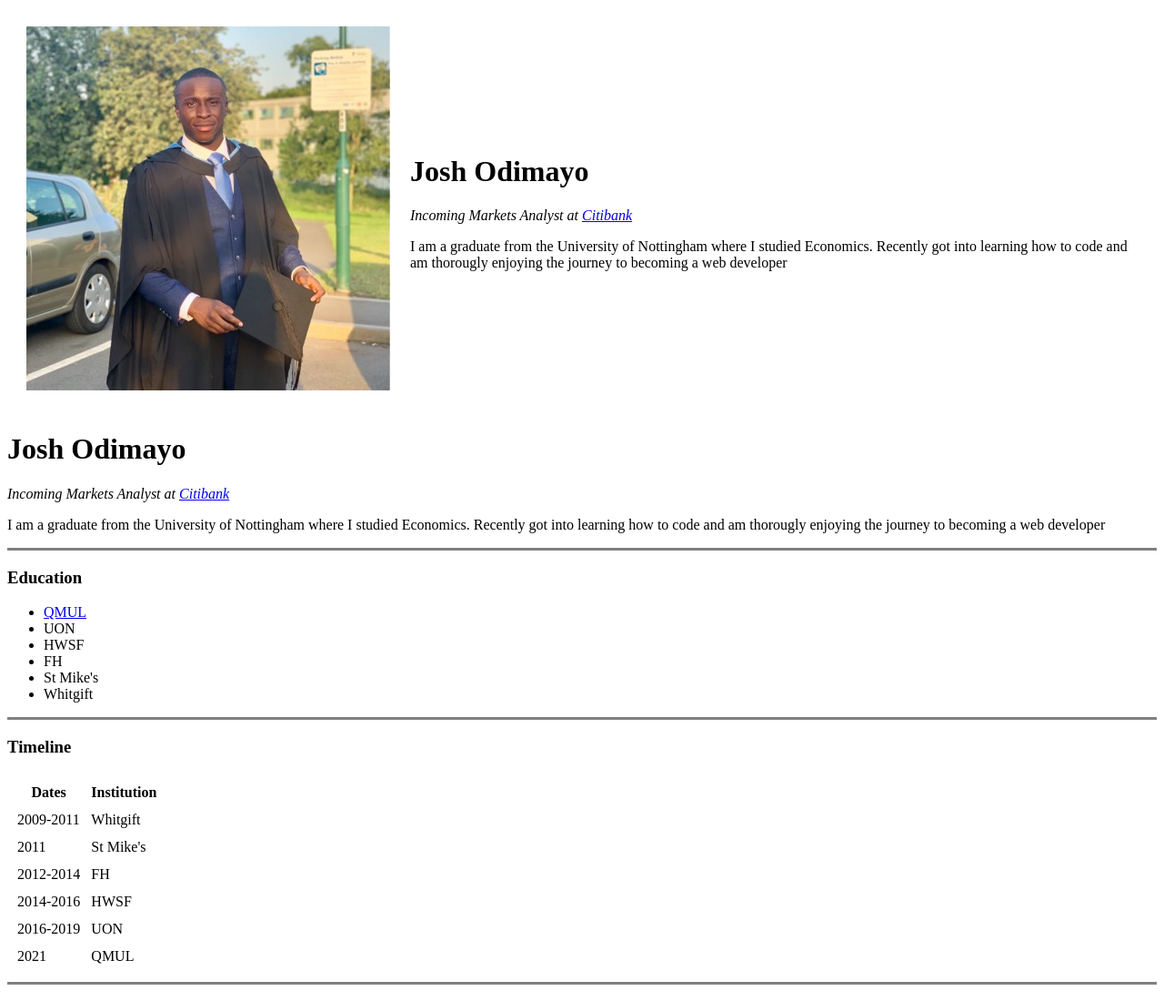
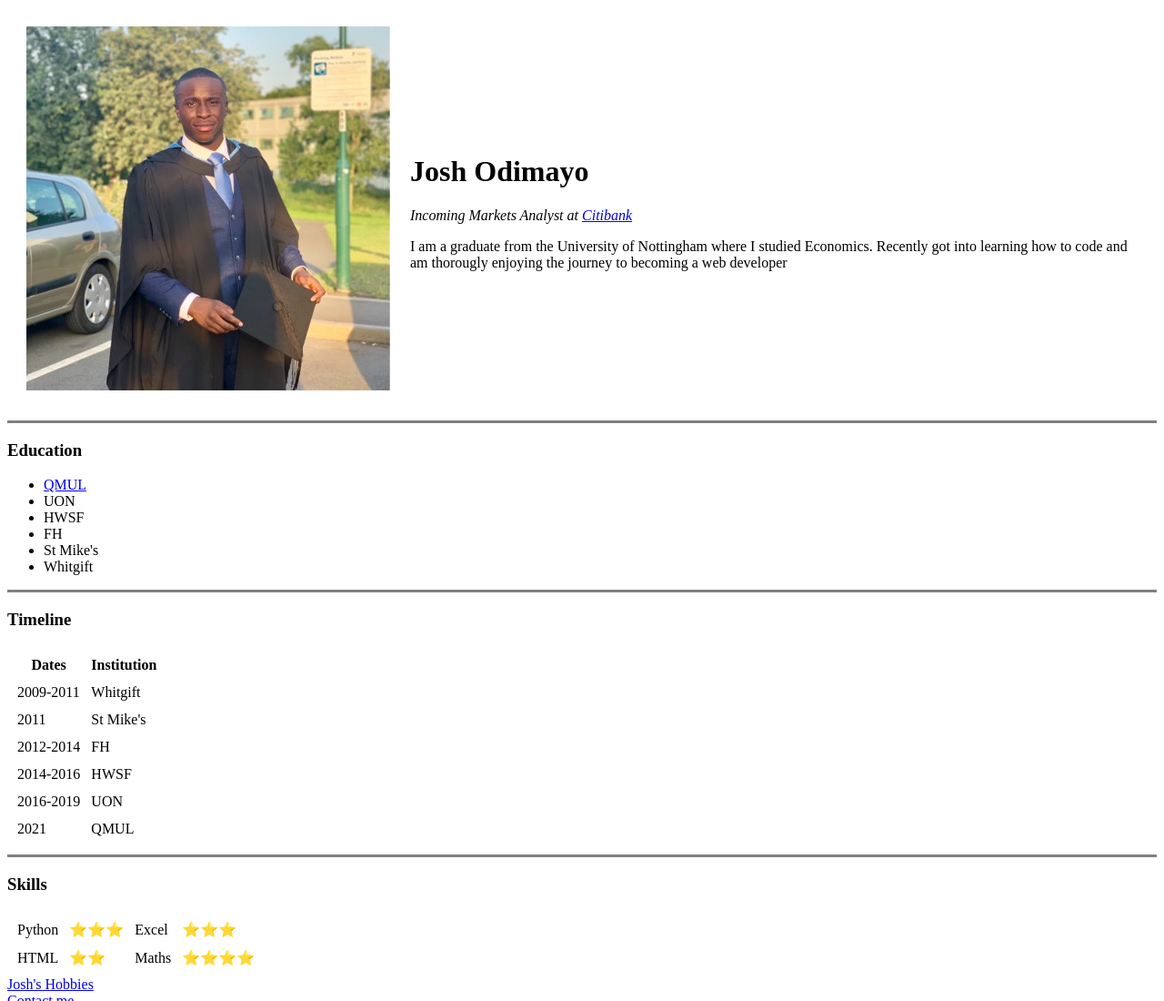
Before and after one commit to JODIM97/cv, a plain HTML site: page index.html in a window 1280 px wide. Shown: the top 1100 px of the page at 91% size. Drawn offline with Linux system fonts and the light colour scheme.

Commit message:
Update index.html

```diff
--- a/index.html
+++ b/index.html
@@ -23,11 +23,7 @@
 
         </table>
 
-        <h1>Josh Odimayo</h1>
-        <p> <em> Incoming Markets Analyst at <a href="https://www.citi.com/">Citibank</a></em></p>
-
-        <p> I am a graduate from the University of Nottingham where I studied Economics. Recently got into learning how to code and am thorougly enjoying the journey to becoming a web developer</p>
-        <hr size="3" noshade>
+       <hr size="3" noshade>
 
         <h3> Education </h3>
         <ul>
```
